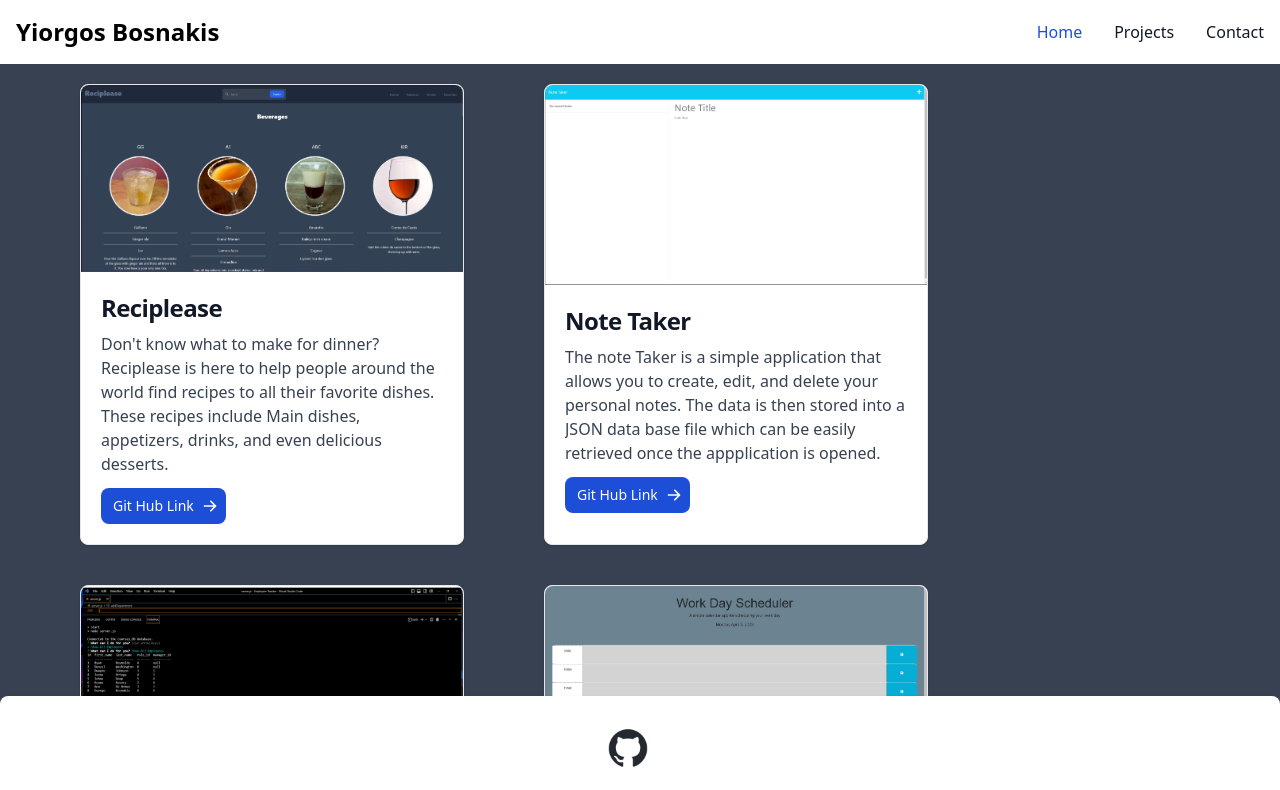
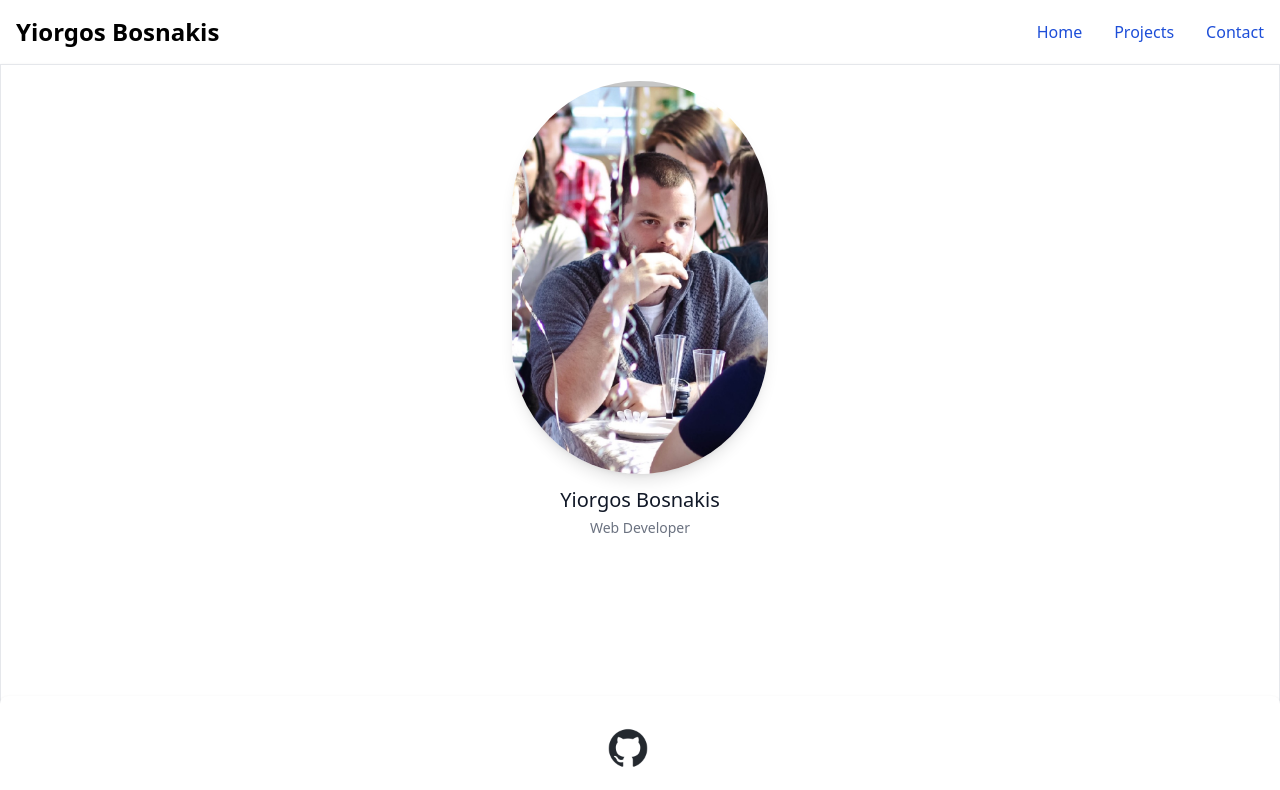
Before and after one commit to xyiorgyx/REACT-Portfolio, a React (Create React App) app: page / in a window 1280 px wide. Shown: the top 790 px of the page. Built offline with nearby package versions, Linux system fonts and the light colour scheme.

Commit message:
Nav
added nav changes and change for the json for the start build

```diff
--- a/src/components/main.js
+++ b/src/components/main.js
@@ -6,7 +6,8 @@ import Footer from "./footer";
 import Navigations from "./nav";
 
 export default function Main() {
-  const [currentPage, setCurrentPage] = useState("projects");
+
+  const [currentPage, setCurrentPage] = useState("home");
   const renderPage = () => {
 
     if (currentPage === "home") {
--- a/src/components/nav.js
+++ b/src/components/nav.js
@@ -6,7 +6,7 @@ function Navigations({currentPage, handlePageChange }) {
 
     <nav className="bg-white border-gray-200 dark:bg-gray-900">
       <div className="max-w-screen-xl flex flex-wrap items-center justify-between mx-auto p-4">
-        <a href="home" onclick={() => handlePageChange("home")} className="flex items-center">
+        <a href="#home" onclick={() => handlePageChange("home")} className="flex items-center">
           <span className="self-center text-2xl font-semibold whitespace-nowrap dark:text-white">Yiorgos Bosnakis</span>
         </a>
         <button data-collapse-toggle="navbar-default" type="button" className="inline-flex items-center p-2 ml-3 text-sm text-gray-500 rounded-lg md:hidden hover:bg-gray-100 focus:outline-none focus:ring-2 focus:ring-gray-200 dark:text-gray-400 dark:hover:bg-gray-700 dark:focus:ring-gray-600" aria-controls="navbar-default" aria-expanded="false">
@@ -16,13 +16,19 @@ function Navigations({currentPage, handlePageChange }) {
         <div className="hidden w-full md:block md:w-auto" id="navbar-default">
           <ul className="font-medium flex flex-col p-4 md:p-0 mt-4 border border-gray-100 rounded-lg bg-gray-50 md:flex-row md:space-x-8 md:mt-0 md:border-0 md:bg-white dark:bg-gray-800 md:dark:bg-gray-900 dark:border-gray-700">
             <li>
-              <a href="home" onclick={() => handlePageChange("home")} className="block py-2 pl-3 pr-4 text-white bg-blue-700 rounded md:bg-transparent md:text-blue-700 md:p-0 dark:text-white md:dark:text-blue-500" aria-current="page">Home</a>
+              <a href="#home" onclick={() => handlePageChange("home")} className= {currentPage="home"
+              ?"block py-2 pl-3 pr-4 text-white bg-blue-700 rounded md:bg-transparent md:text-blue-700 md:p-0 dark:text-white md:dark:text-blue-500"
+              : "block py-2 pl-3 pr-4 text-white bg-blue-700 rounded md:bg-transparent md:text-blue-700 md:p-0 dark:text-white md:dark:text-blue-500"} >Home</a>
             </li>
             <li>
-              <a href="projects" onclick={() => handlePageChange("projects")} className="block py-2 pl-3 pr-4 text-gray-900 rounded hover:bg-gray-100 md:hover:bg-transparent md:border-0 md:hover:text-blue-700 md:p-0 dark:text-white md:dark:hover:text-blue-500 dark:hover:bg-gray-700 dark:hover:text-white md:dark:hover:bg-transparent">Projects</a>
+              <a href="#projects" onclick={() => handlePageChange("projects")} className= {currentPage="projects"
+              ?"block py-2 pl-3 pr-4 text-white bg-blue-700 rounded md:bg-transparent md:text-blue-700 md:p-0 dark:text-white md:dark:text-blue-500"
+              : "block py-2 pl-3 pr-4 text-white bg-blue-700 rounded md:bg-transparent md:text-blue-700 md:p-0 dark:text-white md:dark:text-blue-500"}>Projects</a>
             </li>
             <li>
-              <a href="contact" onclick={() => handlePageChange("contact")} className="block py-2 pl-3 pr-4 text-gray-900 rounded hover:bg-gray-100 md:hover:bg-transparent md:border-0 md:hover:text-blue-700 md:p-0 dark:text-white md:dark:hover:text-blue-500 dark:hover:bg-gray-700 dark:hover:text-white md:dark:hover:bg-transparent">Contact</a>
+              <a href="#contact" onclick={() => handlePageChange("contact")} className= {currentPage="contact"
+              ?"block py-2 pl-3 pr-4 text-white bg-blue-700 rounded md:bg-transparent md:text-blue-700 md:p-0 dark:text-white md:dark:text-blue-500"
+            : "block py-2 pl-3 pr-4 text-white bg-blue-700 rounded md:bg-transparent md:text-blue-700 md:p-0 dark:text-white md:dark:text-blue-500"}>Contact</a>
             </li>
           </ul>
         </div>
```
Also changed, not shown: package.json (+4 -3 lines), 1 other file (tests, documents, lock files or other folders).
